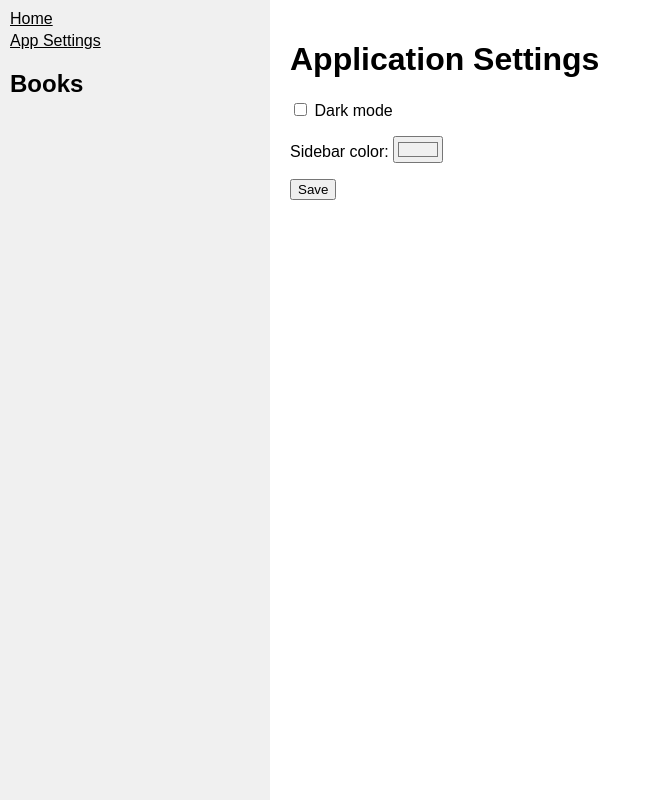
After one commit to calaquin/calwriter, a Flask app: page /settings in a window 1280 px wide. The commit adds this page. Shown: the whole page, without its empty margins (0-651 px from the left). Run offline with Flask 3, Linux system fonts and the light colour scheme.

Commit message:
Add app settings and cleanup chapter UI

```diff
--- a/app.py
+++ b/app.py
@@ -1,5 +1,6 @@
 import os
 import datetime
+import json
 from flask import Flask, render_template, request, redirect, url_for, send_from_directory, flash
 import re
 from bs4 import BeautifulSoup
@@ -13,6 +14,23 @@ DATA_DIR = os.environ.get('DATA_DIR', os.path.join(os.getcwd(), 'data'))
 
 # Ensure data directory exists
 os.makedirs(DATA_DIR, exist_ok=True)
+
+SETTINGS_FILE = os.path.join(DATA_DIR, 'settings.json')
+
+
+def load_settings():
+    if os.path.isfile(SETTINGS_FILE):
+        with open(SETTINGS_FILE) as f:
+            try:
+                return json.load(f)
+            except json.JSONDecodeError:
+                pass
+    return {'dark_mode': False, 'sidebar_color': '#f0f0f0'}
+
+
+def save_settings(data: dict) -> None:
+    with open(SETTINGS_FILE, 'w') as f:
+        json.dump(data, f)
 
 
 def safe_name(name: str) -> str:
@@ -116,6 +134,11 @@ app.jinja_env.globals['list_notes'] = list_notes
 app.jinja_env.globals['list_subfolders'] = list_subfolders
 
 
+@app.context_processor
+def inject_app_settings():
+    return {'app_settings': load_settings()}
+
+
 def read_description(folder: str) -> str:
     """Return description text for a folder if present."""
     path = os.path.join(DATA_DIR, sanitize_path(folder), 'description.txt')
@@ -137,6 +160,19 @@ def index():
     folders = [f for f in os.listdir(DATA_DIR) if os.path.isdir(os.path.join(DATA_DIR, f))]
     folders.sort(key=lambda n: os.path.getctime(os.path.join(DATA_DIR, n)))
     return render_template('index.html', folders=folders)
+
+
+@app.route('/settings', methods=['GET', 'POST'])
+def app_settings_page():
+    settings = load_settings()
+    if request.method == 'POST':
+        settings['dark_mode'] = bool(request.form.get('dark_mode'))
+        color = request.form.get('sidebar_color', '#f0f0f0') or '#f0f0f0'
+        settings['sidebar_color'] = color
+        save_settings(settings)
+        flash('Settings saved')
+        return redirect(url_for('index'))
+    return render_template('app_settings.html', settings=settings)
 
 
 @app.route('/folder/create', methods=['POST'])
--- a/static/style.css
+++ b/static/style.css
@@ -1,18 +1,34 @@
+#:root defines customizable colors which can be toggled via settings
+:root {
+    --bg-color: #fff;
+    --text-color: #000;
+    --sidebar-bg: #f0f0f0;
+}
+
 body {
     font-family: Arial, sans-serif;
     display: flex;
     height: 100vh;
     margin: 0;
+    background: var(--bg-color);
+    color: var(--text-color);
+}
+
+body.dark {
+    --bg-color: #222;
+    --text-color: #eee;
+    --sidebar-bg: #333;
 }
 #sidebar {
     width: 250px;
-    background: #f0f0f0;
+    background: var(--sidebar-bg);
     padding: 10px;
     overflow-y: auto;
 }
 #sidebar a {
     display: block;
     margin-bottom: 4px;
+    color: var(--text-color);
 }
 #main {
     flex: 1;
@@ -29,10 +45,11 @@ body {
 }
 #notes_sidebar {
     width: 20%;
-    background: #f7f7f7;
+    background: var(--sidebar-bg);
     padding: 10px;
     overflow-y: auto;
     height: 100%;
+    color: var(--text-color);
 }
 #notes_editor {
     width: 100%;
@@ -44,7 +61,7 @@ body {
     min-height: 200px;
     padding: 8px;
     margin-bottom: 10px;
-    background: #fff;
+    background: var(--bg-color);
 }
 #chapter_editor p,
 #chapter_editor div {
@@ -54,8 +71,9 @@ body {
 .toolbar button {
     font-weight: bold;
     border: 1px solid #ccc;
-    background: #fff;
+    background: var(--bg-color);
     margin-right: 4px;
+    color: var(--text-color);
 }
 
 #word_count {
--- /dev/null
+++ b/templates/app_settings.html
@@ -0,0 +1,10 @@
+{% extends "layout.html" %}
+{% block title %}Application Settings{% endblock %}
+{% block content %}
+<h1>Application Settings</h1>
+<form method="post">
+  <p><label><input type="checkbox" name="dark_mode" value="1" {% if settings.dark_mode %}checked{% endif %}> Dark mode</label></p>
+  <p><label>Sidebar color: <input type="color" name="sidebar_color" value="{{ settings.sidebar_color }}"></label></p>
+  <button type="submit">Save</button>
+</form>
+{% endblock %}
--- a/templates/layout.html
+++ b/templates/layout.html
@@ -5,9 +5,10 @@
   <link rel="stylesheet" href="{{ url_for('static', filename='style.css') }}">
   <script src="{{ url_for('static', filename='editor.js') }}"></script>
 </head>
-<body>
+<body class="{% if app_settings.dark_mode %}dark{% endif %}" style="--sidebar-bg: {{ app_settings.sidebar_color }}">
 <div id="sidebar">
   <a href="{{ url_for('index') }}">Home</a>
+  <a href="{{ url_for('app_settings_page') }}">App Settings</a>
   <h2>Books</h2>
   {% macro render_tree(path) %}
   <li><a href="/folder/{{ path }}">{{ path.split('/')[-1] }}</a>
```
Also changed, not shown: templates/chapter.html (+0 -9 lines), templates/folder.html (+10 -4 lines), README.md.
